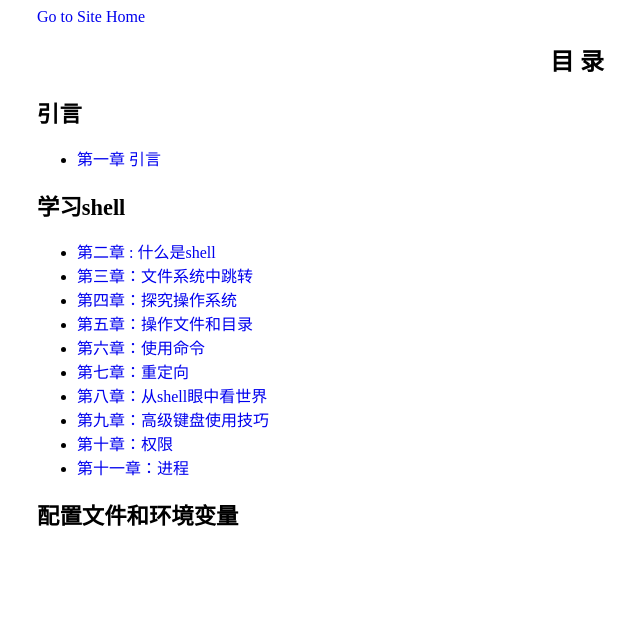
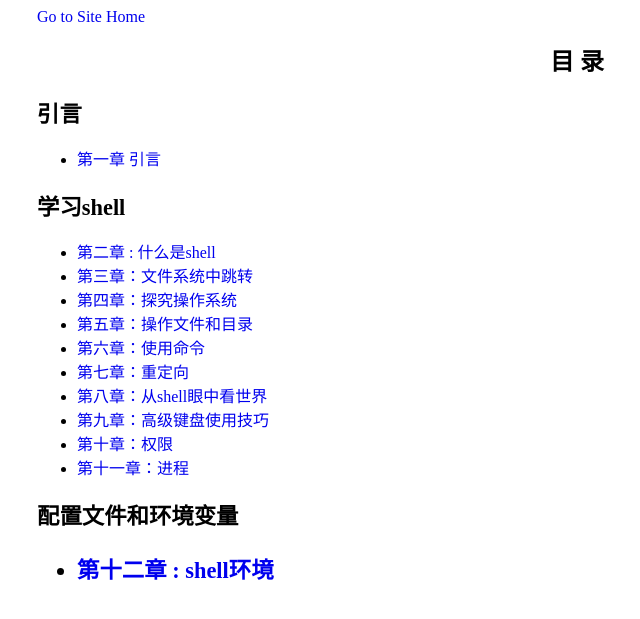
Before and after one commit to billie66/TLCL, a Jekyll site: the page book/index.html, which Jekyll copies as it is, in a window 1280 px wide. Shown: the top 619 px of the page, without its empty margins (63-703 px from the left). Built offline with Jekyll 4.4.1, drawn with Linux system fonts in a browser that asks for light colours; Markdown is read by kramdown in place of the engine named in the settings.

Commit message:
add index

```diff
--- a/book/index.html
+++ b/book/index.html
@@ -27,3 +27,6 @@
     <li> <a href="processes.html">第十一章：进程</a> </li>
  </ul>
  <h2>配置文件和环境变量<h2>
+ <ul>
+    <li> <a href="environment.html">第十二章 : shell环境</a> </li>
+<ul>
```
